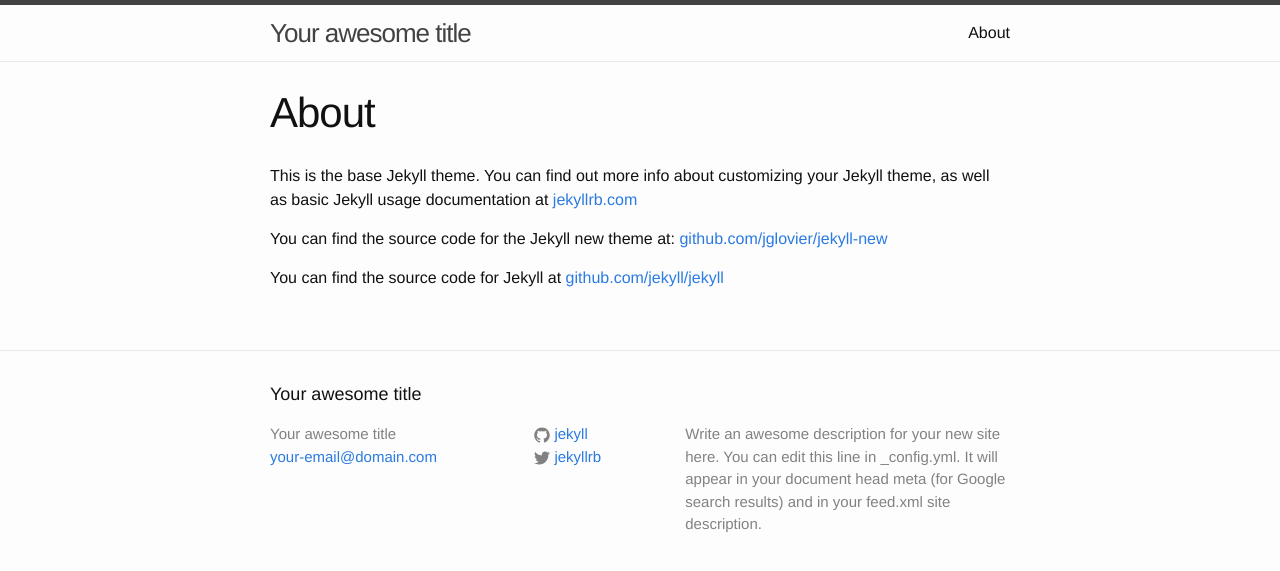
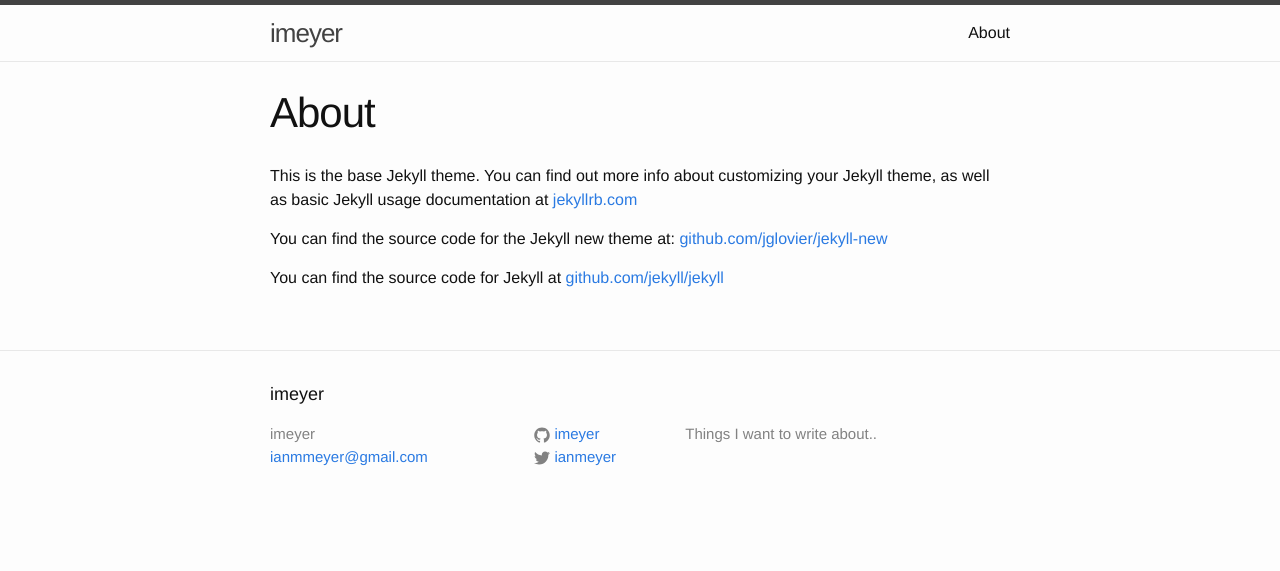
Before and after one commit to imeyer/imeyer.github.io, a Jekyll site: the page built from about.md, in a window 1280 px wide. Shown: the top 571 px of the page. Built offline with Jekyll 4.4.1, drawn with Linux system fonts in a browser that asks for light colours.

Commit message:
configure

```diff
--- a/_config.yml
+++ b/_config.yml
@@ -1,14 +1,12 @@
 # Site settings
-title: Your awesome title
-email: your-email@domain.com
+title: imeyer
+email: ianmmeyer@gmail.com
 description: > # this means to ignore newlines until "baseurl:"
-  Write an awesome description for your new site here. You can edit this
-  line in _config.yml. It will appear in your document head meta (for
-  Google search results) and in your feed.xml site description.
+  Things I want to write about..
 baseurl: "" # the subpath of your site, e.g. /blog/
-url: "http://yourdomain.com" # the base hostname & protocol for your site
-twitter_username: jekyllrb
-github_username:  jekyll
+url: "http://wtf.imeyer.io" # the base hostname & protocol for your site
+twitter_username: ianmeyer
+github_username:  imeyer
 
 # Build settings
 markdown: kramdown
```
